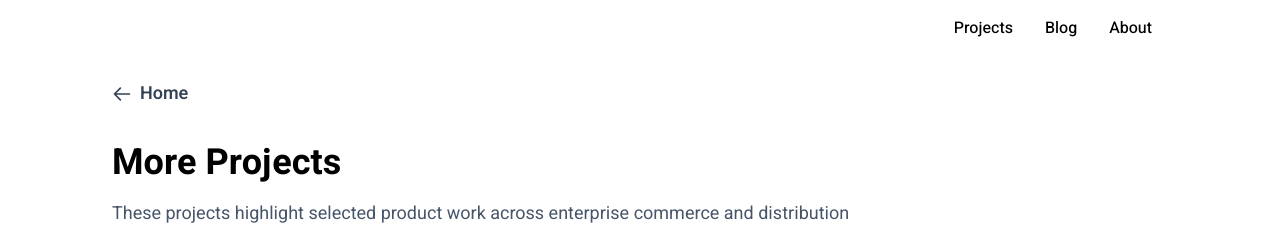
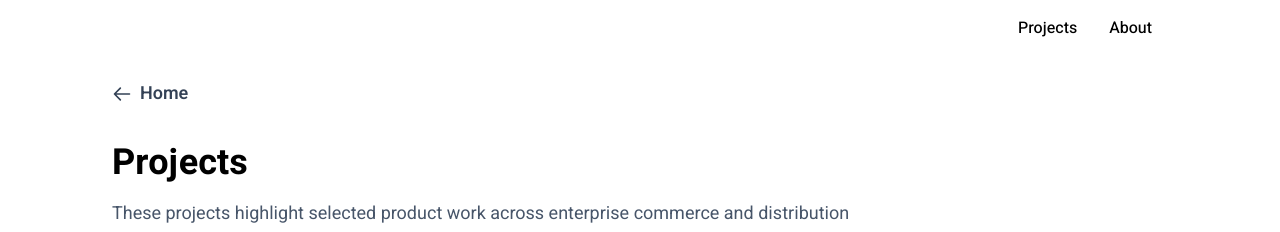
Before and after one commit to Vidhansha31/Vidhan-Portfolio, a Next.js app: page /projects in a window 1280 px wide. Shown: the top 232 px of the page. Built offline with nearby package versions, Linux system fonts and the light colour scheme.

Commit message:
feat: build Vidhan Sharma product portfolio

```diff
--- a/components/navigation.js
+++ b/components/navigation.js
@@ -14,16 +14,6 @@ export default function Navigation() {
             </Link>
           </li>
           <li>
-            <a
-              href="https://medium.com/"
-              target="_blank"
-              rel="noopener noreferrer"
-              className="hover:text-success duration-200 transition-colors p-4 block font-medium"
-            >
-              Blog
-            </a>
-          </li>
-          <li>
             <Link href="/about">
               <a className="hover:text-success duration-200 transition-colors p-4 block font-medium">
                 About
--- a/pages/projects.js
+++ b/pages/projects.js
@@ -20,7 +20,7 @@ export default function Projects({ allPosts }) {
         <Header />
         <MoreStories
           posts={allPosts}
-          title="More Projects"
+          title="Projects"
           intro="These projects highlight selected product work across enterprise commerce and distribution operations. Some enterprise details are summarized to respect client confidentiality."
         />
       </Container>
```
Also changed, not shown: 1 other file (tests, documents, lock files or other folders).
